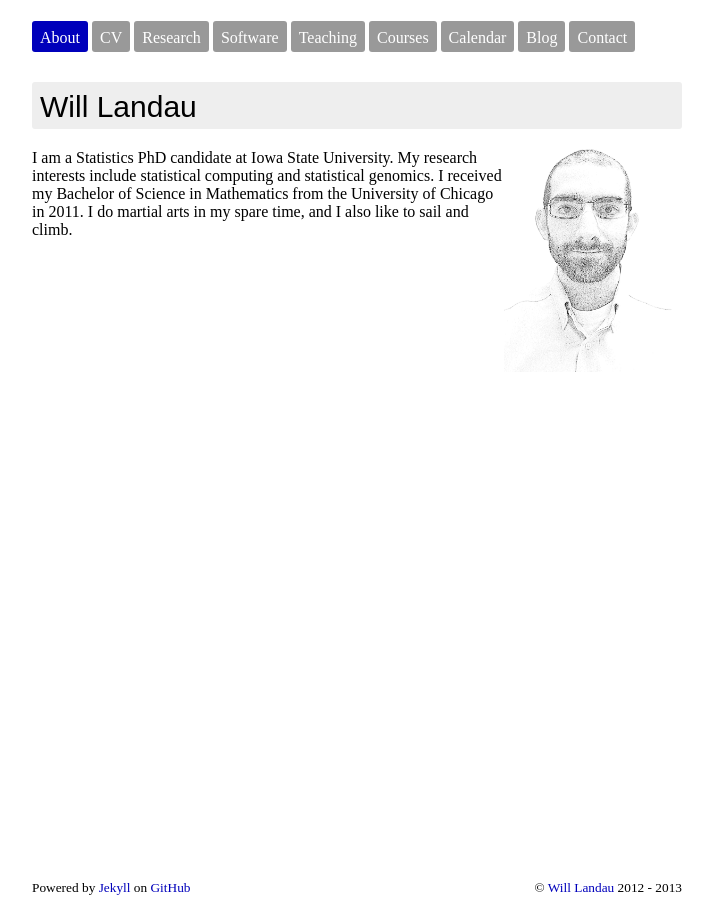
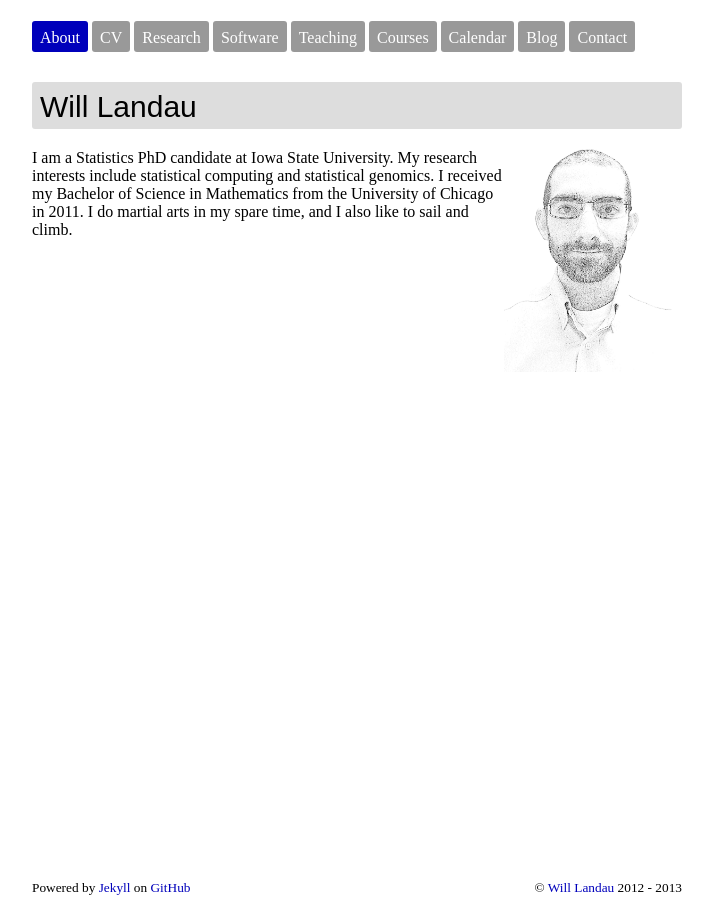
Before and after one commit to wlandau/wlandau.github.io, a Jekyll site: the page built from index.html, in a window 1280 px wide. Shown: the whole page, without its empty margins (303-1016 px from the left). Built offline with Jekyll 4.4.1, drawn with Linux system fonts in a browser that asks for light colours; nearby versions of some CDN libraries.

Commit message:
playing with headings

```diff
--- a/css/wml-custom.css
+++ b/css/wml-custom.css
@@ -18,7 +18,7 @@ h1{
   font-size: 30px;
   border-radius: 3px;
   padding: 8px 8px 5px 8px;
-  background: #EEEEEE;
+  background: #DDDDDD;
   color: black;
 }
 
```
